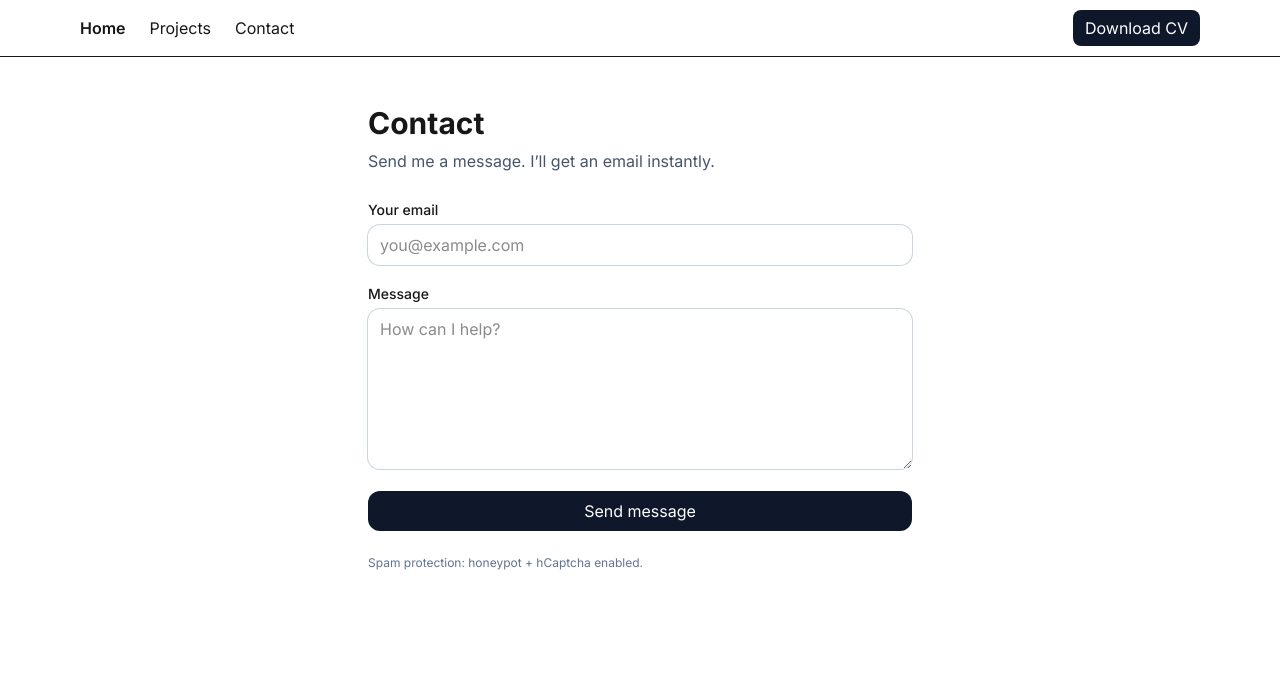
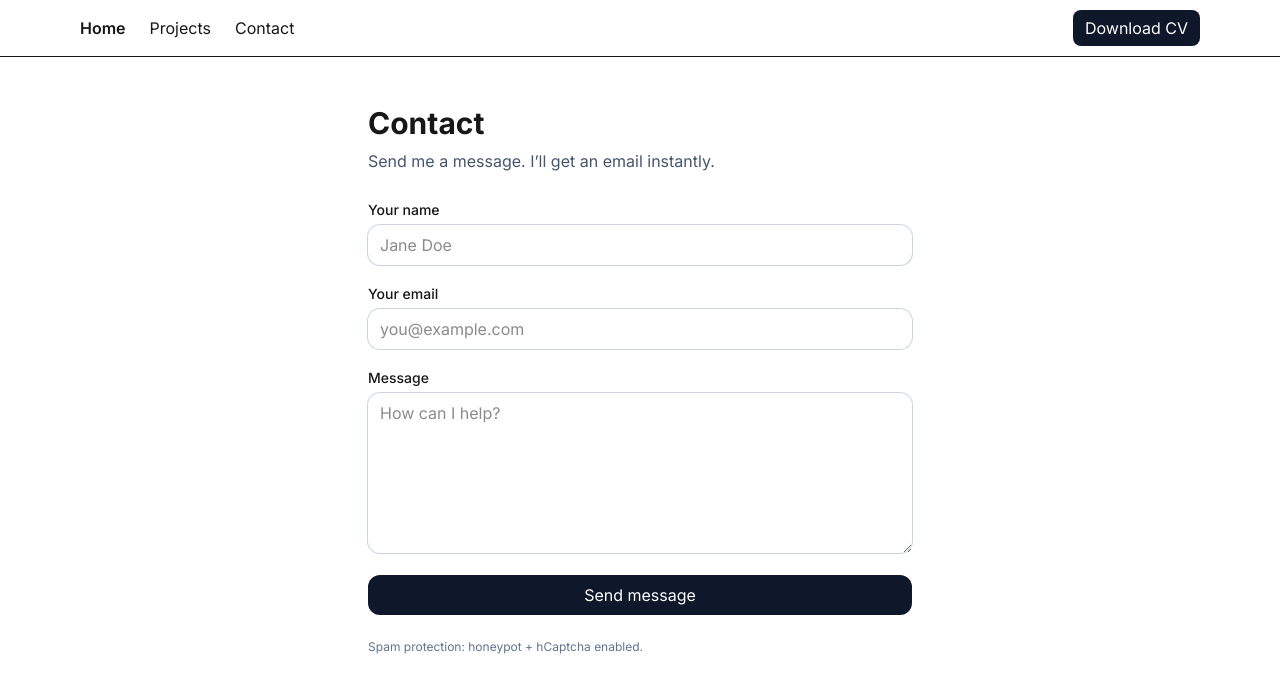
Before and after one commit to bugfreewaldo/osvaldo-portfolio, a Next.js app: page /contact in a window 1280 px wide. Shown: the top 692 px of the page. Built offline with nearby package versions, Linux system fonts and the light colour scheme.

Commit message:
contact: subject uses name + hCaptcha check

```diff
--- a/src/app/contact/page.tsx
+++ b/src/app/contact/page.tsx
@@ -25,7 +25,7 @@ export default function ContactPage() {
   const [status, setStatus] = useState<"idle" | "sending" | "sent" | "error">("idle");
   const [error, setError] = useState<string | null>(null);
 
-  async function handleSubmit(e: React.FormEvent<HTMLFormElement>) {
+  async function handleSubmit(e: React.FormEvent<HTMLFormElement>): Promise<void> {
   e.preventDefault();
   setStatus("sending");
   setError(null);
@@ -33,7 +33,13 @@ export default function ContactPage() {
   const form = e.currentTarget;
   const data = new FormData(form);
 
-    // Require captcha token before submitting
+  // Create a nicer subject line using the name field
+  const rawName = data.get("name");
+  const name =
+    typeof rawName === "string" && rawName.trim() ? rawName.trim() : "Website contact";
+  data.set("_subject", `Portfolio Contact — ${name}`);
+
+  // Require hCaptcha token before submitting
   const token = data.get("h-captcha-response");
   if (!token) {
     setStatus("idle");
@@ -52,22 +58,28 @@ export default function ContactPage() {
       setStatus("sent");
       form.reset();
       if (typeof window !== "undefined") window.hcaptcha?.reset();
-      } else {
-        let body: unknown = null;
+      return;
+    }
+
+    // Try to extract a helpful error message from Formspree
+    let message = "Something went wrong. Please try again.";
     try {
-          body = (await res.json()) as FormspreeOk | FormspreeErr;
+      const body: unknown = await res.json();
+      if (typeof body === "object" && body && "error" in body) {
+        const err = (body as { error?: unknown }).error;
+        if (typeof err === "string" && err.trim()) message = err;
+      }
     } catch {
-          // ignore JSON parse errors
+      /* ignore JSON parse errors */
     }
-        const msg = extractFormspreeError(body) ?? "Something went wrong. Please try again.";
-        setError(msg);
+    setError(message);
     setStatus("error");
-      }
   } catch {
     setError("Network error. Please try again.");
     setStatus("error");
   }
 }
+
 
   if (status === "sent") {
     return (
@@ -93,6 +105,19 @@ export default function ContactPage() {
       <p className="text-slate-600 mt-2">Send me a message. I’ll get an email instantly.</p>
 
       <form onSubmit={handleSubmit} className="mt-6 space-y-4">
+
+        {/* Name */}
+        <label className="block">
+        <span className="text-sm font-medium">Your name</span>
+        <input
+            type="text"
+            name="name"
+            required
+            placeholder="Jane Doe"
+            className="mt-1 w-full rounded-xl ring-1 ring-slate-300 px-3 py-2"
+        />
+        </label>
+
         {/* Email */}
         <label className="block">
           <span className="text-sm font-medium">Your email</span>
```
Lines whose indentation alone changed are shown as unchanged.
